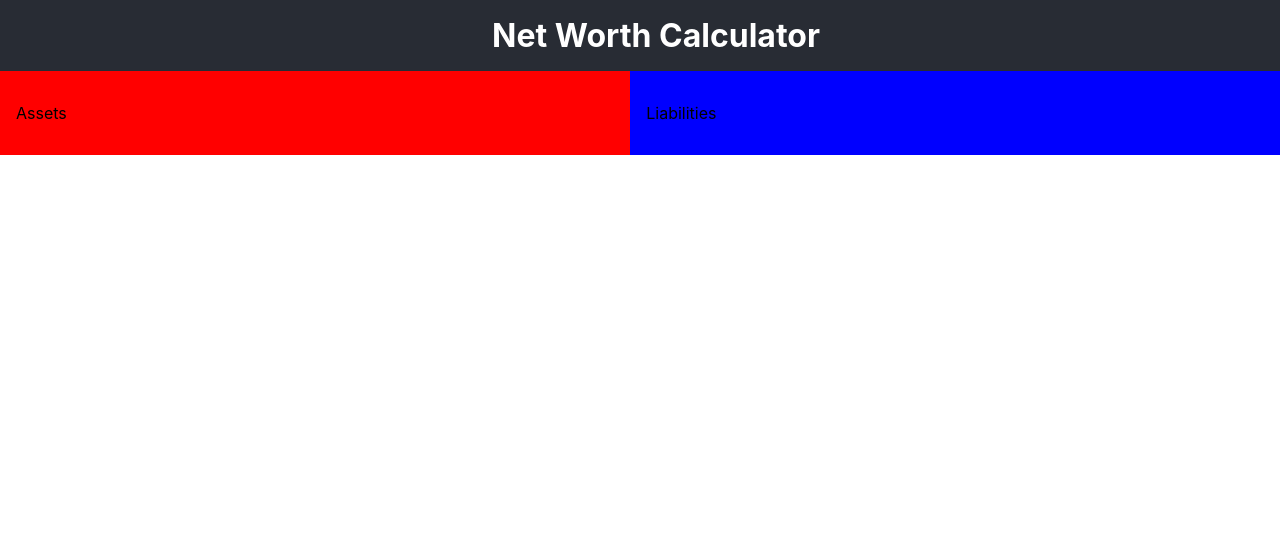
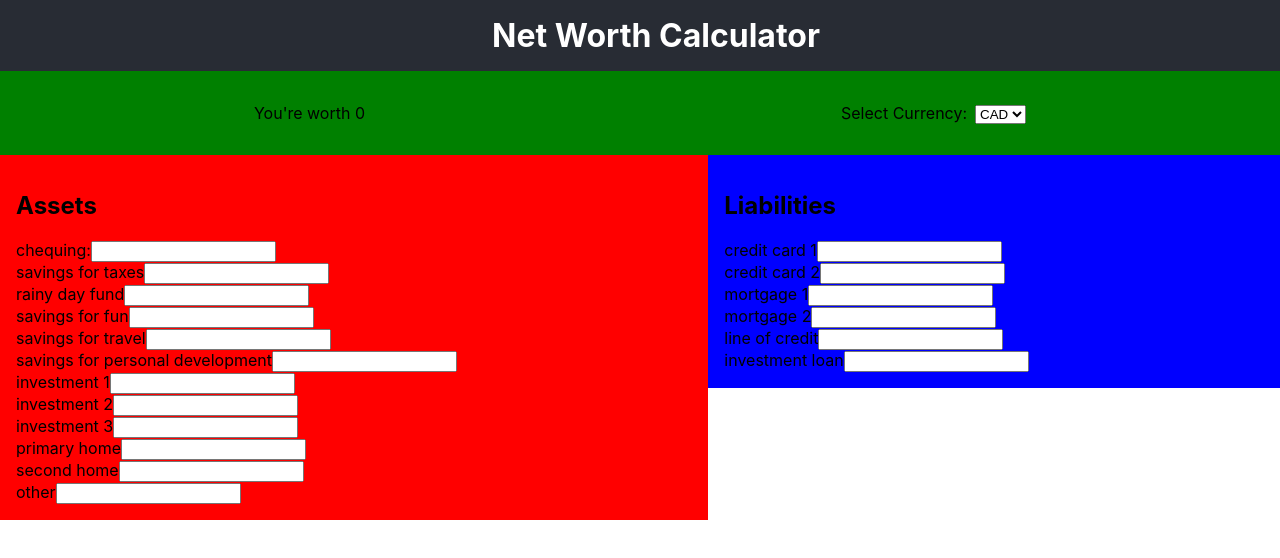
Before and after one commit to nettapper/net-worth-calculator, a React (Create React App) app: page / in a window 1280 px wide. Shown: the top 558 px of the page. Built offline with nearby package versions, Linux system fonts and the light colour scheme.

Commit message:
added form elements & basic flexbox layout

```diff
--- a/src/App.css
+++ b/src/App.css
@@ -3,5 +3,5 @@
   display: flex;
   flex-direction: column;
   align-items: center;
-  justify-content: start;
+  justify-content: flex-start;
 }
--- a/src/components/calculator/index.jsx
+++ b/src/components/calculator/index.jsx
@@ -1,14 +1,143 @@
+import { useState } from "react";
 import "./styles.css";
 
 function Calculator() {
   return (
     <div className="calculator">
-      <div className="calculator__assets">
-        <p>Assets</p>
-      </div>
-      <div className="calculator__liabilities">
-        <p>Liabilities</p>
-      </div>
+      <NetWorth />
+      <Assets />
+      <Liabilities />
+    </div>
+  );
+}
+
+function NetWorth() {
+  let currencies = [
+    "CAD",
+    "CHF",
+    "GBP",
+    "INR",
+    "ISK",
+    "JPY",
+    "NZD",
+    "RUB",
+    "SGD",
+    "USD",
+  ];
+
+  const [curr, changeCurr] = useState(
+    currencies.length > 0 ? currencies[0] : "No Currencies Found"
+  );
+  const handleChange = (e) => {
+    if (e?.target?.value && e.target.target !== curr) {
+      changeCurr(e.target.value);
+    }
+  };
+
+  return (
+    <div className="calculator__networth">
+      <p>You're worth 0</p>
+      <form>
+        <label>
+          Select Currency:
+          <select
+            className="calculator__currencyselect"
+            value={curr}
+            onChange={handleChange}
+          >
+            {currencies.map((item) => (
+              <option key={item} value={item}>
+                {item}
+              </option>
+            ))}
+          </select>
+        </label>
+      </form>
+    </div>
+  );
+}
+
+function Assets() {
+  return (
+    <div className="calculator__assets">
+      <h2>Assets</h2>
+      <form className="calculator__assetsform">
+        <label>
+          chequing:
+          <input name="chequing" type="number" />
+        </label>
+        <label>
+          savings for taxes
+          <input name="savings-for-taxes" type="number" />
+        </label>
+        <label>
+          rainy day fund
+          <input name="rainy-day-fund" type="number" />
+        </label>
+        <label>
+          savings for fun
+          <input name="saving-for-fun" type="number" />
+        </label>
+        <label>
+          savings for travel
+          <input name="savings-for-travel" type="number" />
+        </label>
+        <label>
+          savings for personal development
+          <input name="savings-for-personal-development" type="number" />
+        </label>
+        <label>
+          investment 1<input name="investment-1" type="number" />
+        </label>
+        <label>
+          investment 2<input name="investment-2" type="number" />
+        </label>
+        <label>
+          investment 3<input name="investment-3" type="number" />
+        </label>
+        <label>
+          primary home
+          <input name="primary-home" type="number" />
+        </label>
+        <label>
+          second home
+          <input name="second-home" type="number" />
+        </label>
+        <label>
+          other
+          <input name="other" type="number" />
+        </label>
+      </form>
+    </div>
+  );
+}
+
+function Liabilities() {
+  return (
+    <div className="calculator__liabilities">
+      <h2>Liabilities</h2>
+      <form className="calculator__liabilitiesform">
+        <label>
+          credit card 1<input name="credit-card-1" type="number" />
+        </label>
+        <label>
+          credit card 2<input name="credit-card-2" type="number" />
+        </label>
+        <label>
+          mortgage 1<input name="mortgage-1" type="number" />
+        </label>
+        <label>
+          mortgage 2<input name="mortgage-2" type="number" />
+        </label>
+        <label>
+          line of credit
+          <input name="line-of-credit" type="number" />
+        </label>
+        <label>
+          investment loan
+          <input name="investment-loan" type="number" />
+        </label>
+      </form>
     </div>
   );
 }
--- a/src/components/calculator/styles.css
+++ b/src/components/calculator/styles.css
@@ -1,10 +1,25 @@
 .calculator {
   width: 100%;
+  display: flex;
+  flex-direction: row;
+  align-items: flex-start;
+  justify-content: space-around;
+  flex-wrap: wrap;
+}
+
+.calculator__networth {
   display: flex;
   flex-direction: row;
   align-items: center;
   justify-content: space-around;
   flex-wrap: wrap;
+  background-color: green;
+  padding: 1rem;
+  flex: 1 1 100%;
+}
+
+.calculator__currencyselect {
+  margin-left: 0.5rem;
 }
 
 .calculator__assets {
@@ -13,8 +28,18 @@
   flex-grow: 1;
 }
 
+.calculator__assetsform {
+  display: flex;
+  flex-direction: column;
+}
+
 .calculator__liabilities {
   background-color: blue;
   padding: 1rem;
   flex-grow: 1;
 }
+
+.calculator__liabilitiesform {
+  display: flex;
+  flex-direction: column;
+}
```
